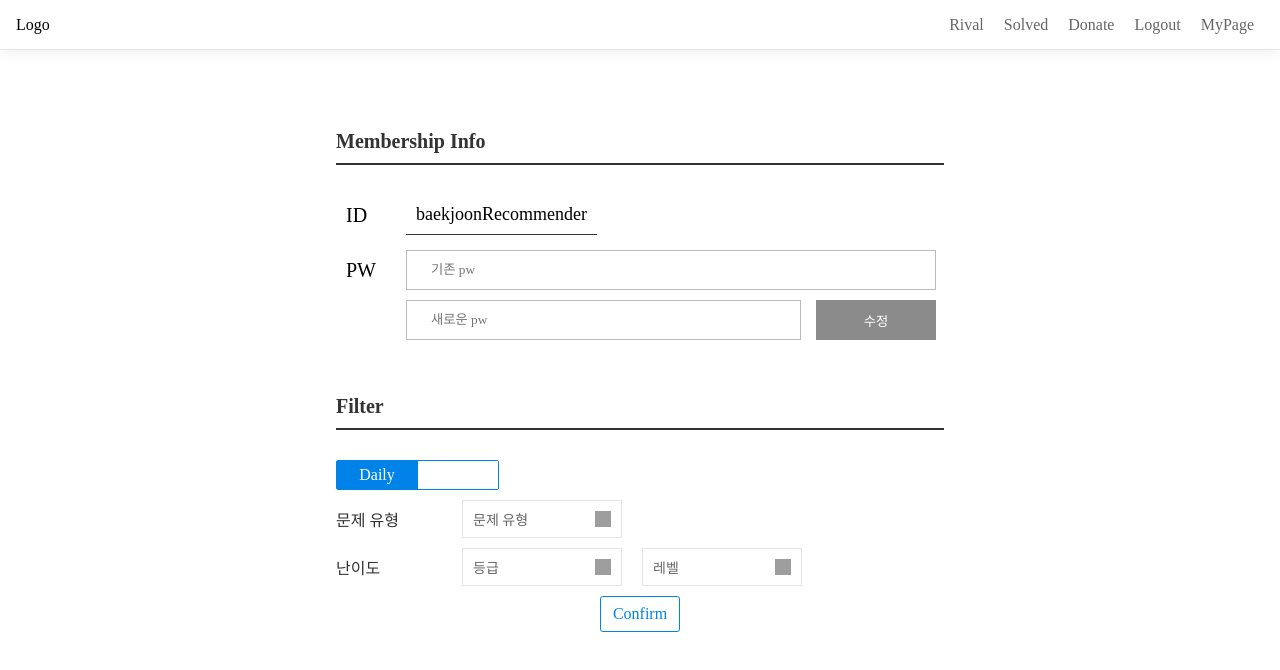
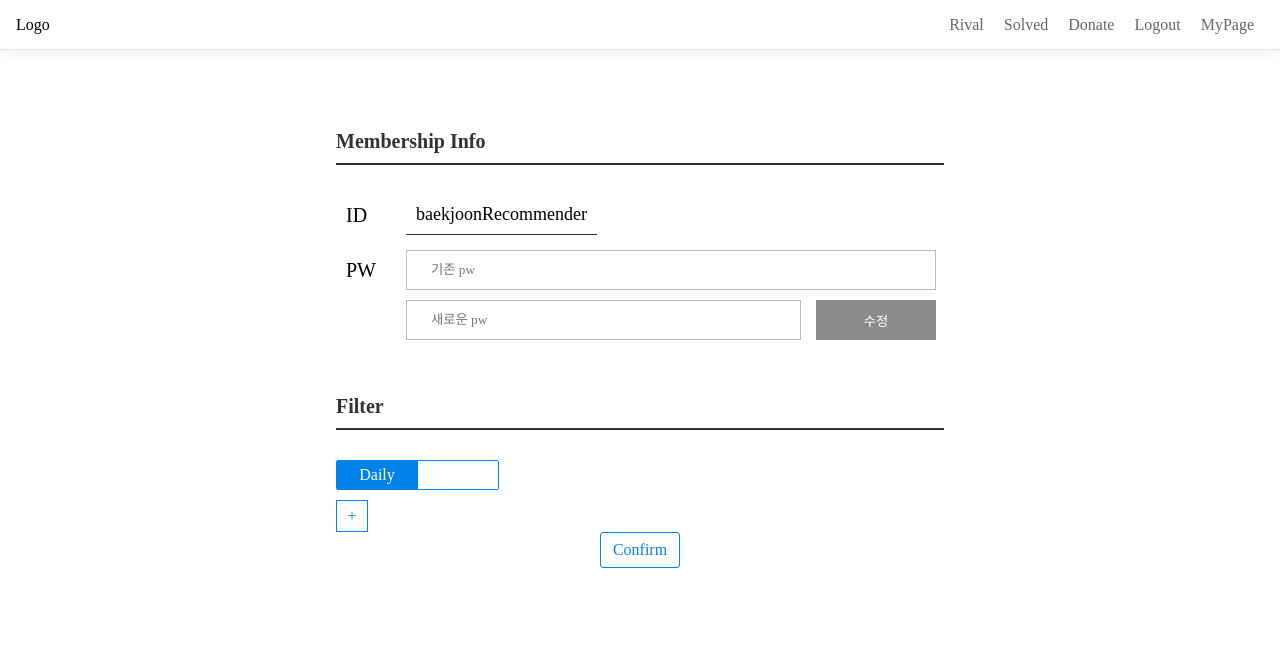
Before and after one commit to xi-jjun/baekjoon-recommender, a React (Create React App) app in the folder front/: page /myPage in a window 1280 px wide. Shown: the top 670 px of the page. Built offline with nearby package versions, Linux system fonts and the light colour scheme; grey boxes are pictures that could not be loaded.

Commit message:
[수정] 필터 추가/삭제 기능

```diff
--- a/front/src/Components/DaysFilter.js
+++ b/front/src/Components/DaysFilter.js
@@ -41,7 +41,7 @@ const DaysFilter = () => {
         )
     }
 
-    const questionTypeOptions = ["dp", "brute force", "sort"]
+    const questionTypeOptions = ["유형1", "유형2"]
 
     const DropDown = ({ typo }) => {
 
--- a/front/src/Pages/community/Community.js
+++ b/front/src/Pages/community/Community.js
@@ -1,16 +1,24 @@
 import styled from "styled-components";
+import "../../default.css";
 import * as Default from "../../Default";
 import SelectBox from "../../Components/SelectBox";
 import DaysFilter from "../../Components/DaysFilter";
+import { useState } from "react";
 
 
-const questionTypeOptions = ["dp", "brute force", "sort"]
+const questionTypeOptions = ["유형1", "유형2"]
 const difficultyGradeOptions = ["bronze", "silver", "gold", "platinum", "diamond", "ruby"]
 const difficultyLevelOptions = [1, 2, 3, 4, 5]
 
 export const DailyFilter = () => {
+
+    const FilterElement = () => {
+        const [XButtonClicked, onClickXButton] = useState(false)
+        const clickXButton = () => {
+            onClickXButton(prev => !prev)
+        }
         return (
-        <div>
+            <div className={XButtonClicked ? "hidden" : ""}>
                 <Default.SelectBoxContainer>
                     <Default.SelectBoxLabel>문제 유형</Default.SelectBoxLabel>
                     <SelectBox selectTypo="문제 유형" options={questionTypeOptions} ></SelectBox>
@@ -19,7 +27,47 @@ export const DailyFilter = () => {
                     <Default.SelectBoxLabel>난이도</Default.SelectBoxLabel>
                     <SelectBox selectTypo="등급" options={difficultyGradeOptions} ></SelectBox>
                     <SelectBox selectTypo="레벨" options={difficultyLevelOptions} ></SelectBox>
+                    <img src="https://icons-for-free.com/download-icon-x-1321215629555778185_512.png"
+                        style={{ width: "12px", height: "12px", margin: "15px 0 15px 30px", cursor: "pointer" }}
+                        onClick={clickXButton} />
                 </Default.SelectBoxContainer>
+            </div>
+        )
+    }
+
+    const [onMouseOver, setMouseOver] = useState(false)
+    const getMouseOver = () => {
+        setMouseOver(true)
+    }
+    const getMouseOut = () => {
+        setMouseOver(false)
+    }
+
+    const [elements, setElements] = useState([])
+    const clickPlusButton = () => {
+        setElements(elements.concat(<FilterElement />))
+    }
+
+    return (
+        <div id="filter-container">
+            <div style={{
+                width: "30px",
+                height: "30px",
+                display: "flex",
+                justifyContent: "center",
+                alignItems: "center",
+                background: onMouseOver ? "#0083e8" : "#fff",
+                border: "solid 1px #0083e8",
+                color: onMouseOver ? "#fff" : "#0083e8",
+                cursor: "pointer",
+                transition: "all 0.1s ease-out"
+            }}
+                onMouseOver={getMouseOver}
+                onMouseOut={getMouseOut}
+                onClick={clickPlusButton}>
+                +
+            </div>
+            {elements}
         </div >
     )
 }
```
Lines whose indentation alone changed are shown as unchanged.
